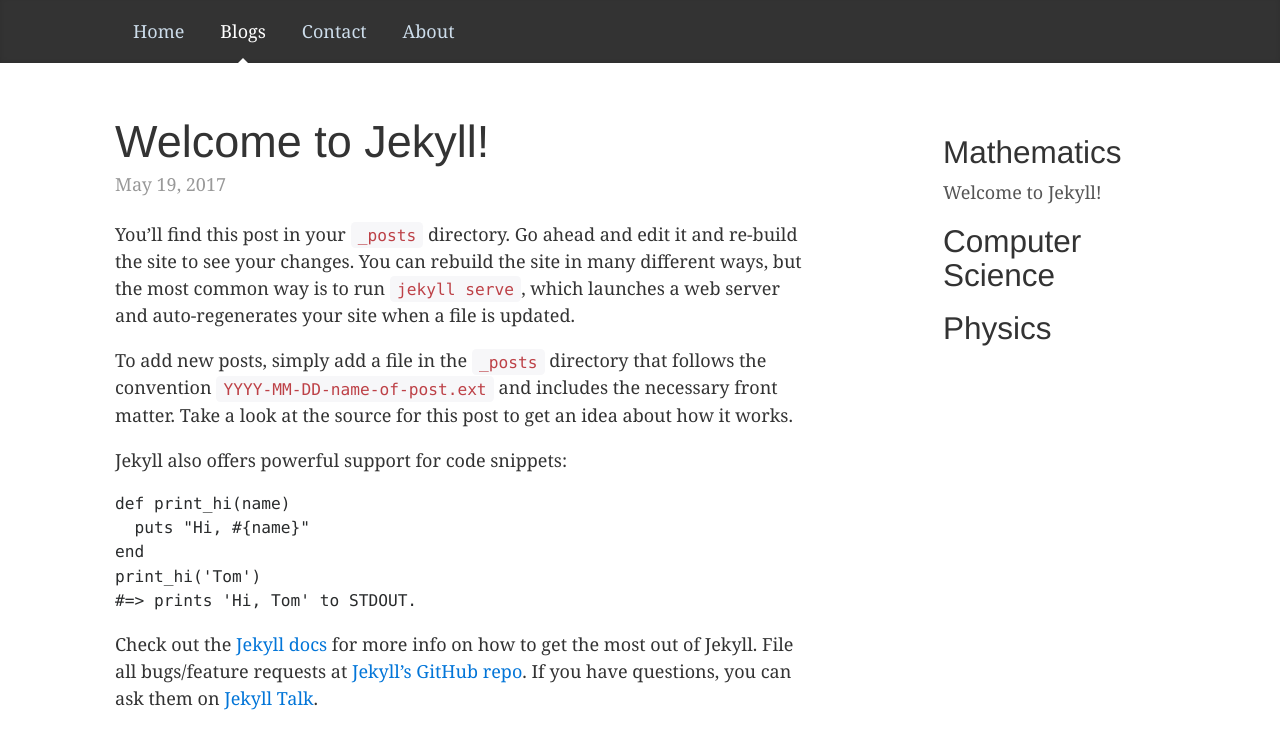
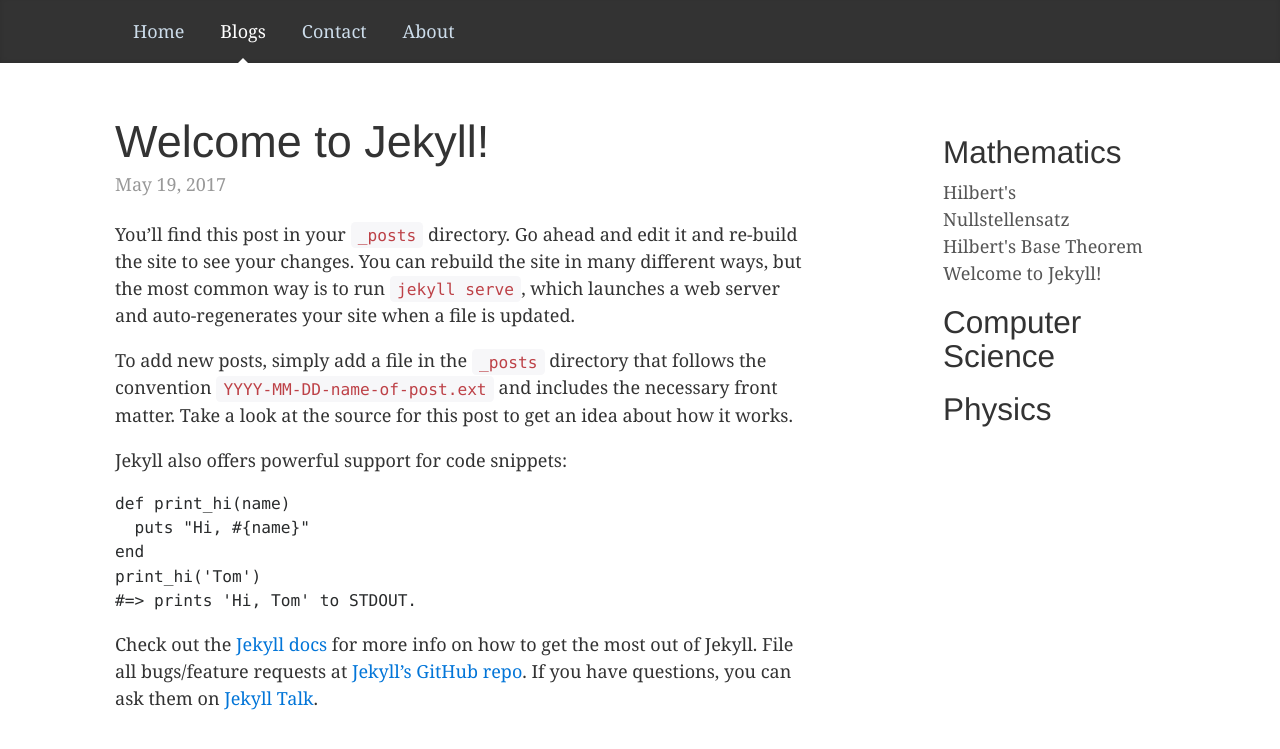
Before and after one commit to rieunity/templatewebsite, a Jekyll site: the page built from _posts/2017-05-19-welcome-to-jekyll.markdown, in a window 1280 px wide. Shown: the top 749 px of the page. Built offline with Jekyll 4.4.1, drawn with Linux system fonts in a browser that asks for light colours; nearby versions of some CDN libraries.

```diff
--- a/_includes/head.html
+++ b/_includes/head.html
@@ -7,7 +7,9 @@
   <!-- Bootstrap core CSS -->
   <link href="/assets/css/bootstrap.min.css" rel="stylesheet">
   <link rel="stylesheet" href="/assets/css/font-awesome.min.css">
-
+  <script type="text/javascript" async
+  src="https://cdnjs.cloudflare.com/ajax/libs/mathjax/2.7.1/MathJax.js?config=TeX-MML-AM_CHTML">
+</script>
   <!-- Custom styles for this template -->
   <link href="/assets/css/bloghome.css" rel="stylesheet"> {% if jekyll.environment == 'production' and site.google_analytics %} {% include google-analytics.html %} {% endif %}
 </head>
--- a/_layouts/default.html
+++ b/_layouts/default.html
@@ -19,7 +19,7 @@
     crossorigin="anonymous"></script>
   <script src="/assets/js/bootstrap.min.js"></script>
   <!-- IE10 viewport hack for Surface/desktop Windows 8 bug -->
-  <script src="assets/js/ie10-viewport-bug-workaround.js"></script>
+  <script src="/assets/js/ie10-viewport-bug-workaround.js"></script>
 </body>
 
 </html>
--- /dev/null
+++ b/_posts/2017-05-24-hilbert's-base-theorem.markdown
@@ -0,0 +1,5 @@
+---
+layout: post
+title: Hilbert's Base Theorem
+categories: math
+---
--- /dev/null
+++ b/_posts/2017-05-24-hilbert's-nullstellensatz-theorem.markdown
@@ -0,0 +1,5 @@
+---
+layout: post
+title: "Hilbert's Nullstellensatz"
+categories: math
+---
```
